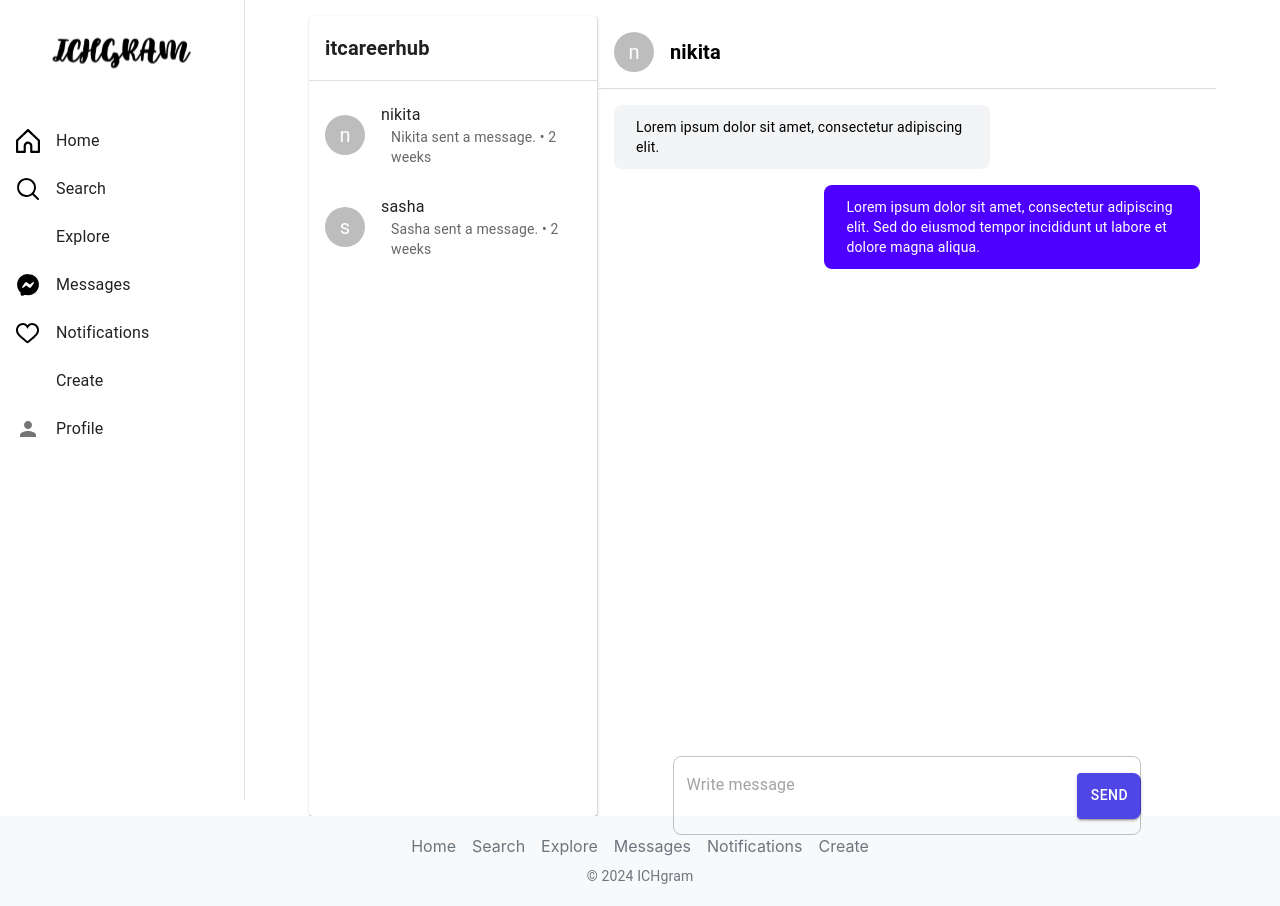
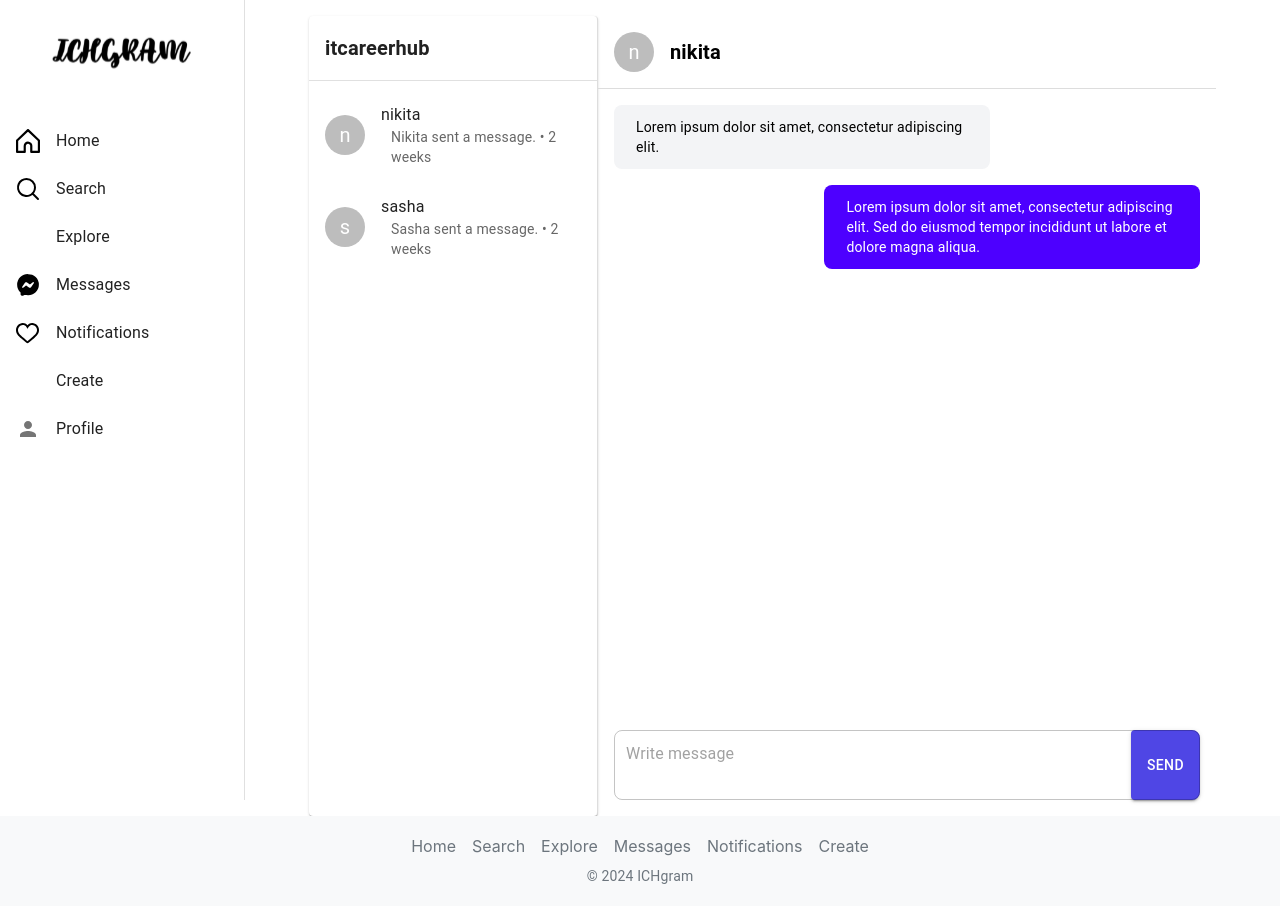
Before and after one commit to Alex990407/ichgram_Project, a React (Create React App) app: page /messages in a window 1280 px wide. Built offline with nearby package versions, Linux system fonts and the light colour scheme; some icons are missing.

Commit message:
improvment massages page

```diff
--- a/src/pages/Messages.js
+++ b/src/pages/Messages.js
@@ -181,6 +181,7 @@ const Messages = ({
                   sx={{
                     color:
                       msg.type === "sent" ? "rgba(255, 255, 255, 1)" : "#000",
+                    whiteSpace: "pre-wrap",
                   }}
                 >
                   {msg.text}
@@ -196,43 +197,58 @@ const Messages = ({
             display: "flex",
             justifyContent: "center",
             alignItems: "center",
+            width: "100%",
+            boxSizing: "border-box",
           }}
         >
           <TextField
-            multiline // Позволяет тексту переноситься на новую строку
-            rows={2} // Указывает минимальную высоту - 1 строка
-            maxRows={2} // Устанавливает максимальную высоту - 1 строка
+            multiline
+            rows={2}
+            maxRows={2}
             placeholder="Write message"
             variant="outlined"
             value={newMessage}
             onChange={(e) => setNewMessage(e.target.value)}
-            onKeyDown={handleKeyDown} // Вызов при зажатии клавиши
-            onKeyUp={handleKeyUp} // Вызов при отпускании клавиши
+            onKeyDown={handleKeyDown}
+            onKeyUp={handleKeyUp}
             sx={{
-              width: "80%",
-              height: "44px",
-              borderRadius: "8px",
+              flexGrow: 1,
               "& .MuiOutlinedInput-root": {
                 borderRadius: "8px",
-                paddingRight: "0px",
+                display: "flex",
+                alignItems: "stretch", // Выровнять содержимое по высоте
+                padding: 0,
+              },
+              "& .MuiOutlinedInput-input": {
+                padding: "12px", // Отступы текста внутри поля
               },
             }}
             InputProps={{
               endAdornment: (
+                <Box
+                  sx={{
+                    display: "flex",
+                    alignItems: "stretch",
+                  }}
+                >
                   <Button
                     variant="contained"
                     onClick={handleSendMessage}
                     sx={{
-                    width: "15%",
-                    height: "100%",
+                      height: "100%", // Занимает всю высоту TextField
                       borderTopRightRadius: "8px",
                       borderBottomRightRadius: "8px",
                       bgcolor: "#4f46e5",
                       color: "#fff",
+                      padding: "0 16px",
+                      minWidth: "64px",
+                      display: "flex",
+                      alignItems: "center",
                     }}
                   >
                     Send
                   </Button>
+                </Box>
               ),
             }}
           />
```
Also changed, not shown: src/components/Sidebar.js (+0 -130 lines). Lines whose indentation alone changed are shown as unchanged.
